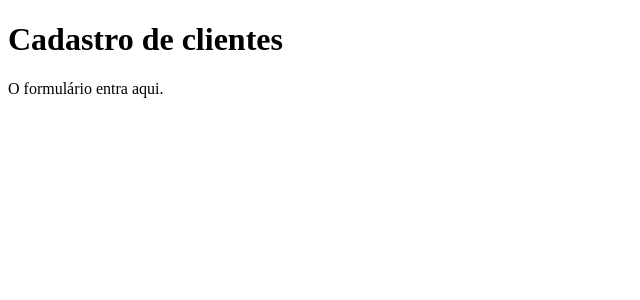
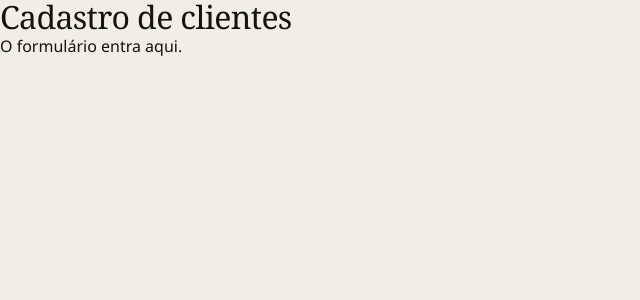
Before and after one commit to pvictorlv/desafio-eteg, a React (Vite) app in the folder apps/web/: page / in a window 1280 px wide. Shown: the top 300 px of the page, without its empty margins (0-640 px from the left). Built offline with nearby package versions, Linux system fonts and the light colour scheme.

Commit message:
feat(web): define a identidade visual em CSS puro
As fontes são empacotadas porque o CSP da API só permite a própria origem;
um CDN de fontes seria bloqueado em produção.

```diff
--- /dev/null
+++ b/apps/web/src/estilos/base.css
@@ -0,0 +1,215 @@
+/*
+ * Fundamentos: reset, paleta e escalas. Nada aqui conhece um componente
+ * específico — o que é de layout mora em layout.css e o que é de formulário
+ * em formulario.css.
+ *
+ * A direção visual é papel e tinta: fundo de papel quente, texto quase preto
+ * e nenhuma cor decorativa. As únicas cores da tela são as sete do arco-íris,
+ * e elas vêm da API, não daqui. É o que mantém a interface honesta quando a
+ * lista de cores mudar.
+ */
+
+/* ---------------------------------------------------------------- paleta */
+
+:root {
+  color-scheme: light dark;
+
+  --papel: #f1eee5;
+  --superficie: #fbf9f4;
+  --tinta: #16130d;
+  --tinta-media: #5c5647;
+  --tinta-fraca: #67614f;
+  --linha: #d9d3c4;
+  /* Borda de controle de formulário. Mais escura que `--linha` porque a régua
+     decorativa pode ser sutil, mas a borda de um campo é o que diz onde ele
+     começa: a WCAG 1.4.11 pede 3:1 contra o fundo, e `--linha` dá 1,4:1. */
+  --contorno-campo: #8e8775;
+  --sombra: rgb(22 19 13 / 10%);
+  --realce: rgb(22 19 13 / 5%);
+
+  --critico: #a3271c;
+  --critico-suave: rgb(163 39 28 / 8%);
+  --positivo: #1c6444;
+
+  /* Tipografia --------------------------------------------------------- */
+
+  --corpo-titulo: clamp(2.9rem, 7.5vw, 5.25rem);
+  --corpo-secao: clamp(1.5rem, 3vw, 2rem);
+  --corpo-destaque: 1.125rem;
+  --corpo-base: 1rem;
+  --corpo-apoio: 0.875rem;
+  --corpo-etiqueta: 0.7rem;
+
+  /* Espaçamento — escala de 4 px, nomeada pelo uso e não pelo tamanho. */
+
+  --gap-micro: 0.25rem;
+  --gap-curto: 0.5rem;
+  --gap-campo: 1rem;
+  --gap-bloco: 1.75rem;
+  --gap-secao: 3rem;
+  --gap-pagina: clamp(1.5rem, 5vw, 4.5rem);
+
+  /* Movimento ---------------------------------------------------------- */
+
+  --curva: cubic-bezier(0.22, 1, 0.36, 1);
+  --duracao-curta: 180ms;
+  --duracao-media: 420ms;
+  --duracao-longa: 640ms;
+
+  --largura-maxima: 78rem;
+}
+
+@media (prefers-color-scheme: dark) {
+  :root {
+    --papel: #100e0a;
+    --superficie: #1a1710;
+    --tinta: #efeae0;
+    --tinta-media: #a9a08c;
+    --tinta-fraca: #8e8674;
+    --linha: #322c21;
+    --contorno-campo: #706a5a;
+    --sombra: rgb(0 0 0 / 45%);
+    --realce: rgb(239 234 224 / 6%);
+
+    --critico: #ff9184;
+    --critico-suave: rgb(255 145 132 / 10%);
+    --positivo: #6cc79b;
+  }
+}
+
+/* ----------------------------------------------------------------- reset */
+
+*,
+*::before,
+*::after {
+  box-sizing: border-box;
+}
+
+* {
+  margin: 0;
+}
+
+html {
+  -webkit-text-size-adjust: 100%;
+}
+
+body {
+  min-height: 100dvh;
+  background-color: var(--papel);
+  color: var(--tinta);
+  font-family: var(--fonte-texto);
+  font-size: var(--corpo-base);
+  line-height: 1.6;
+  -webkit-font-smoothing: antialiased;
+  text-rendering: optimizeLegibility;
+}
+
+img,
+svg {
+  display: block;
+  max-width: 100%;
+}
+
+input,
+textarea,
+button,
+select {
+  font: inherit;
+  color: inherit;
+}
+
+button {
+  cursor: pointer;
+}
+
+::selection {
+  background-color: var(--tinta);
+  color: var(--papel);
+}
+
+/* -------------------------------------------------------------- tipografia */
+
+h1,
+h2,
+h3 {
+  font-family: var(--fonte-titulo);
+  font-weight: 400;
+  /* WONK inclina as terminações; opsz ajusta o contraste ao corpo grande. */
+  font-variation-settings:
+    'WONK' 1,
+    'opsz' 60;
+  line-height: 1.05;
+  letter-spacing: -0.02em;
+  text-wrap: balance;
+}
+
+p {
+  text-wrap: pretty;
+}
+
+/* --------------------------------------------------------------- utilidades */
+
+/* Visível para leitor de tela, invisível na tela. Usado nas legendas que a
+   estrutura semântica exige mas o desenho já comunica. */
+.apenas-leitor-de-tela {
+  position: absolute;
+  width: 1px;
+  height: 1px;
+  padding: 0;
+  overflow: hidden;
+  clip-path: inset(50%);
+  white-space: nowrap;
+  border: 0;
+}
+
+.etiqueta {
+  font-family: var(--fonte-mono);
+  font-size: var(--corpo-etiqueta);
+  font-weight: 500;
+  letter-spacing: 0.16em;
+  text-transform: uppercase;
+  color: var(--tinta-fraca);
+}
+
+/* ---------------------------------------------------------------- foco */
+
+/* Anel único para toda a interface: contorno de tinta afastado do elemento,
+   que aparece sobre papel, sobre a superfície e sobre qualquer amostra de
+   cor — inclusive o amarelo, onde um anel branco sumiria. */
+:focus-visible {
+  outline: 2px solid var(--tinta);
+  outline-offset: 3px;
+}
+
+/* -------------------------------------------------------------- movimento */
+
+@keyframes surgir {
+  from {
+    opacity: 0;
+    transform: translateY(0.875rem);
+  }
+
+  to {
+    opacity: 1;
+    transform: none;
+  }
+}
+
+/* A entrada é escalonada pelo `animation-delay` que cada elemento define em
+   linha (ver estilos/movimento.ts). Um único carregamento coreografado rende
+   mais que microanimações espalhadas pela tela. */
+.surgir {
+  animation: surgir var(--duracao-longa) var(--curva) backwards;
+}
+
+@media (prefers-reduced-motion: reduce) {
+  *,
+  *::before,
+  *::after {
+    animation-duration: 1ms !important;
+    animation-delay: 0ms !important;
+    animation-iteration-count: 1 !important;
+    transition-duration: 1ms !important;
+    scroll-behavior: auto !important;
+  }
+}
--- /dev/null
+++ b/apps/web/src/estilos/fontes.css
@@ -0,0 +1,25 @@
+/*
+ * Fontes servidas pelo próprio bundle, não por um CDN.
+ *
+ * Não é preferência: o helmet da API define `default-src 'self'`, então uma
+ * fonte hospedada fora da origem seria bloqueada em produção. Empacotar
+ * também evita o salto de layout de esperar um domínio de terceiro.
+ *
+ * Da Fraunces vem só o eixo WONK (36 kB no subconjunto latino) em vez do
+ * arquivo com todos os eixos (121 kB). WONK é o que dá as terminações
+ * inclinadas que fazem a fonte não parecer uma serifada qualquer.
+ */
+@import '@fontsource-variable/fraunces/wonk.css';
+@import '@fontsource-variable/karla/wght.css';
+@import '@fontsource-variable/jetbrains-mono/wght.css';
+
+:root {
+  /* Títulos: serifada de contraste alto, para o peso editorial. */
+  --fonte-titulo: 'Fraunces Variable', 'Iowan Old Style', Georgia, serif;
+
+  /* Texto e formulário: grotesca de leitura confortável em corpo pequeno. */
+  --fonte-texto: 'Karla Variable', 'Segoe UI', system-ui, sans-serif;
+
+  /* Dígitos e códigos: CPF, hex e protocolo alinham melhor em monoespaçada. */
+  --fonte-mono: 'JetBrains Mono Variable', ui-monospace, 'Cascadia Mono', monospace;
+}
--- a/apps/web/src/main.tsx
+++ b/apps/web/src/main.tsx
@@ -1,6 +1,8 @@
 import { StrictMode } from 'react';
 import { createRoot } from 'react-dom/client';
 import { App } from './App';
+import './estilos/fontes.css';
+import './estilos/base.css';
 
 const raiz = document.getElementById('raiz');
 
```
Also changed, not shown: apps/web/src/estilos/movimento.ts (added, +12 -0 lines).
